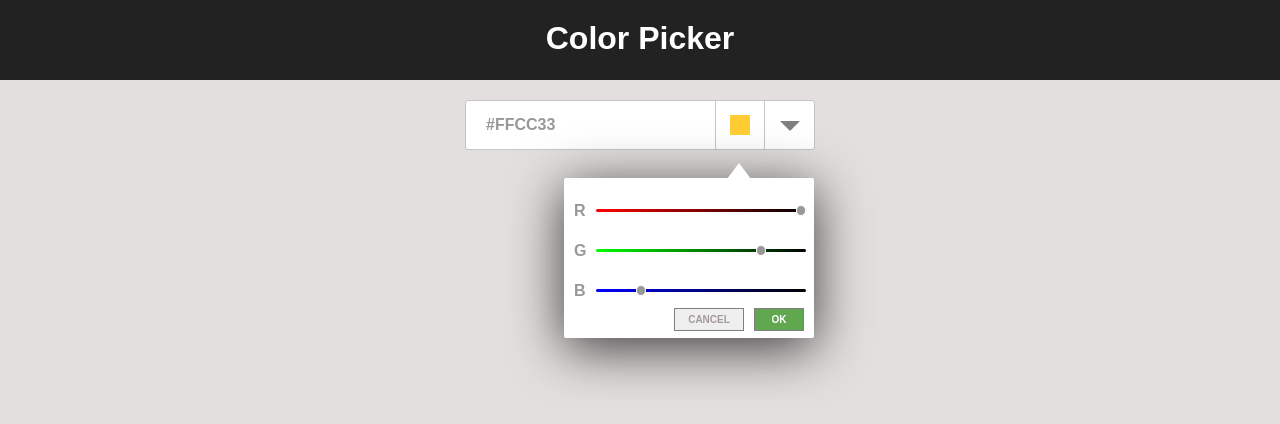
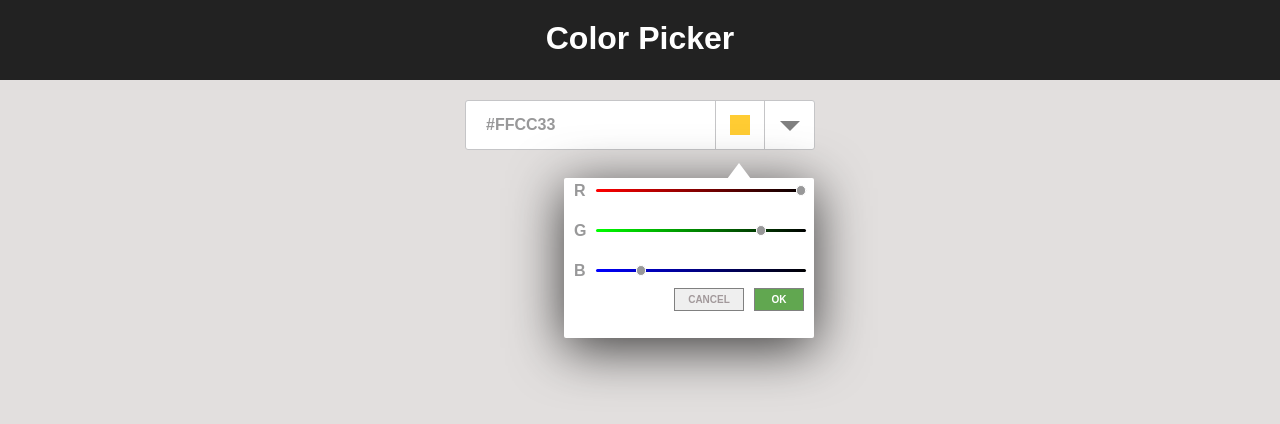
Before and after one commit to po4erk/color-picker, a React (Create React App) app: page / in a window 1280 px wide. Both pictures are taken after a click on the element 740 px from the left and 124 px from the top of the page. Shown: the top 424 px of the page. Built offline with nearby package versions, Linux system fonts and the light colour scheme.

Commit message:
change range functional

```diff
--- a/src/components/ColorChanger/ColorChanger.js
+++ b/src/components/ColorChanger/ColorChanger.js
@@ -11,6 +11,7 @@ class ColorChanger extends Component {
 		red: 0,
 		green: 0,
 		blue: 0,
+		background: '#ffcc33'
 	};
 	componentDidMount() {
 		document.addEventListener('click', this.handleClickOutside);
@@ -24,6 +25,7 @@ class ColorChanger extends Component {
 			this.setState({
 				isOpenPreset: false,
 				isOpenSlider: false,
+				background: this.state.hex
 			});
 		}
 	};
@@ -31,6 +33,7 @@ class ColorChanger extends Component {
 		const hex = e.target.dataset.color;
 		this.setState({
 			hex,
+			background: hex
 		});
 	};
 	togglePreset = () => {
@@ -65,12 +68,14 @@ class ColorChanger extends Component {
 	updateColor = name => e => {
 		this.setState({
 			[name]: e.target.value,
+			background: `rgb(${this.state.red},${this.state.green},${this.state.blue}`
 		});
 	};
 	cancelColor = () => {
 		this.setState({
 			isOpenSlider: !this.state.isOpenSlider,
 			hex: this.state.hex,
+			background: this.state.hex
 		});
 	};
 	makeHex = () => {
@@ -84,6 +89,7 @@ class ColorChanger extends Component {
 		this.setState({
 			isOpenSlider: !this.state.isOpenSlider,
 			hex,
+			background: this.state.hex
 		});
 	};
 	fullColorRgb = () => {
@@ -97,7 +103,7 @@ class ColorChanger extends Component {
 
 	render() {
 		const upperCase = this.state.hex.toUpperCase();
-		const style = { backgroundColor: this.state.hex };
+		const style = { background: this.state.background };
 		const colorPresets = this.state.isOpenPreset && (
 			<DropdownPreset getHex={this.getHex} />
 		);
--- a/src/components/ColorPicker/ColorPicker.js
+++ b/src/components/ColorPicker/ColorPicker.js
@@ -1,7 +1,6 @@
 import React from 'react';
 import ColorChanger from '../ColorChanger/ColorChanger';
 
-//delete {}
 const ColorPicker = () => (
 	<div className="color_picker">
 		<ColorChanger />
--- a/src/components/DropdownSlider/DropdownSlider.js
+++ b/src/components/DropdownSlider/DropdownSlider.js
@@ -8,7 +8,6 @@ const DropdownSlider = ({
 	green,
 	blue,
 }) => {
-	const style = { background: `rgb(${red},${green},${blue})` };
 	const rgb = [
 		{ name: 'R', color: red, id: 'red' },
 		{ name: 'G', color: green, id: 'green' },
@@ -35,7 +34,6 @@ const DropdownSlider = ({
 
 	return (
 		<div className="dropdown_slider">
-			<div className="dropdown_color" style={style} />
 			{rgbInputs}
 			<button className="btnOk" onClick={makeHex}>
 				OK
```
